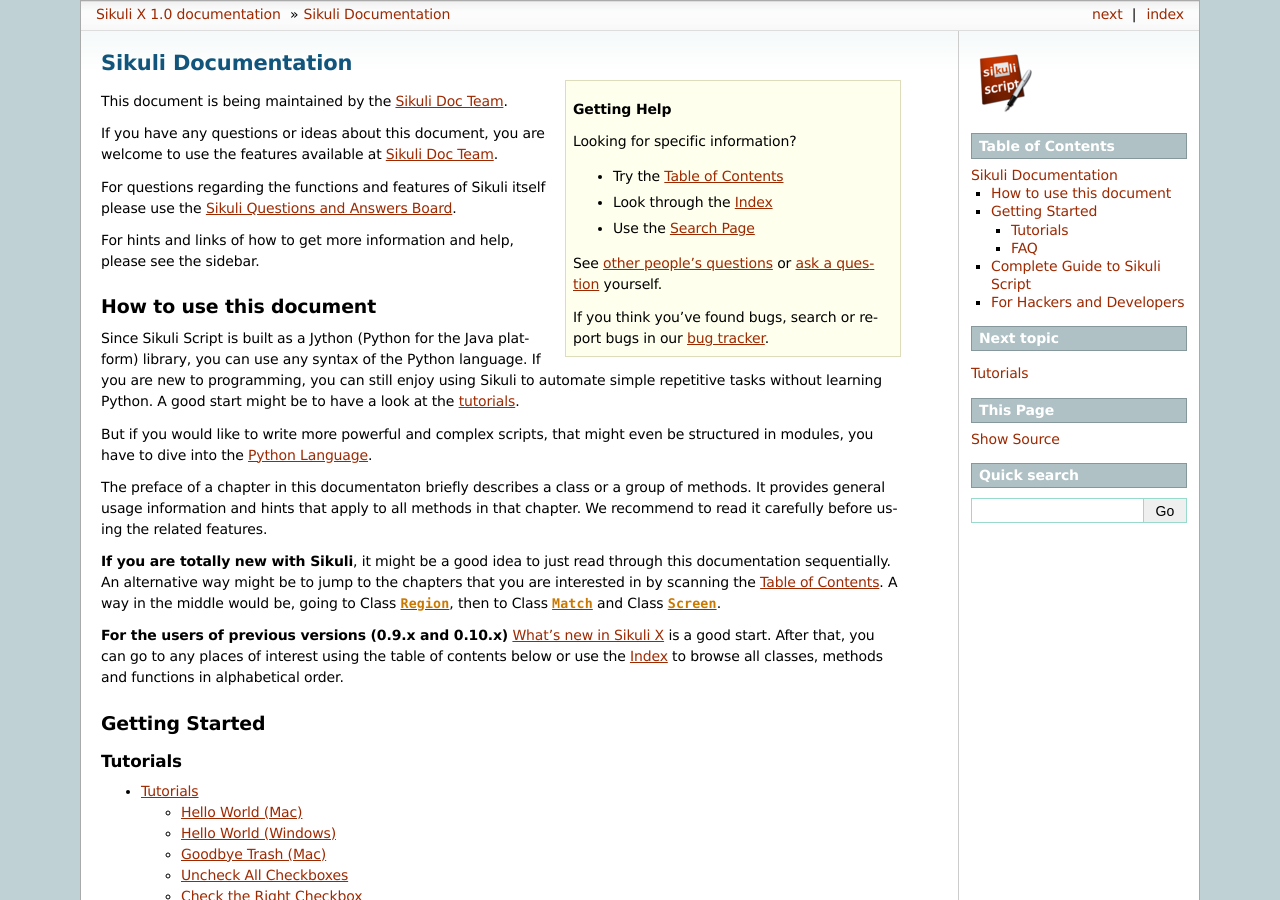
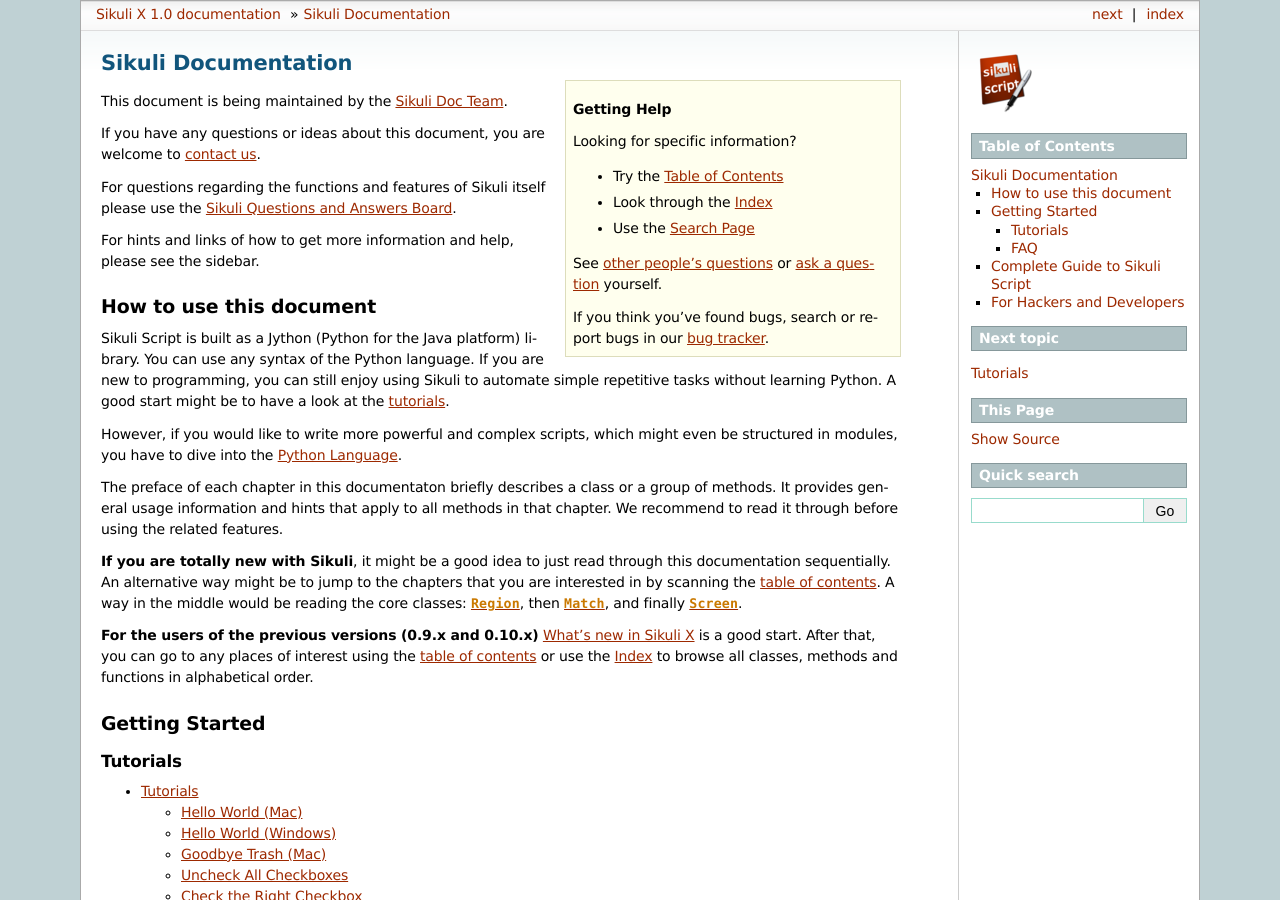
Before and after one commit to sikuli/sikuli, a Sphinx documentation site: the page built from docs/source/index.rst, in a window 1280 px wide and 900 px high. Built offline with Sphinx 7.4.7, drawn with Linux system fonts in a browser that asks for light colours; pages that are not in the unit, such as notebooks, are missing from menus; some of the changed text lies outside the part shown.

Commit message:
clean up index and empty FAQ

```diff
--- a/docs/source/FAQ.rst
+++ /dev/null
@@ -1,2 +0,0 @@
-FAQ
-===
--- a/docs/source/index.rst
+++ b/docs/source/index.rst
@@ -24,8 +24,7 @@
 <https://launchpad.net/~sikuli-doc/+members>`_.
 
 If you have any questions or ideas about this document,
-you are welcome to use the features available at `Sikuli Doc Team
-<https://launchpad.net/~sikuli-doc>`_.
+you are welcome to `contact us <https://launchpad.net/~sikuli-doc>`_.
 
 For questions regarding the
 functions and features of Sikuli itself please use the `Sikuli Questions and
@@ -37,29 +36,32 @@
 How to use this document
 ------------------------
 
-Since Sikuli Script is built as a Jython (Python for the Java platform)
-library, you can use any syntax of the Python language.  If you are new to
+Sikuli Script is built as a Jython (Python for the Java platform)
+library. You can use any syntax of the Python language.  If you are new to
 programming, you can still enjoy using Sikuli to automate simple repetitive
 tasks without learning Python. A good start might be to have a look at the :doc:`tutorials <tutorials/index>`.
 
-But if you would like to write more powerful and
-complex scripts, that might even be structured in modules, you have to dive into the `Python Language
+However, if you would like to write more powerful and
+complex scripts, which might even be structured in modules, you have to dive into the `Python Language
 <http://jythonpodcast.hostjava.net/jythonbook/en/1.0/>`_.
 
-The preface of a chapter in this documentaton briefly describes a class or a group of methods. It
-provides general usage information and hints that apply to all methods in that chapter. We
-recommend to read it carefully before using the related features.
+The preface of each chapter in this documentaton briefly describes
+a class or a group of methods. It
+provides general usage information and hints that apply to all methods in
+that chapter. We recommend to read it through before using the related features.
 
 **If you are totally new with Sikuli**, it might be a good idea to just read
 through this documentation sequentially. An alternative way might be to jump to the
-chapters that you are interested in by scanning the :doc:`Table of Contents <toc>`.
-A way in the middle would be, going to Class :py:class:`Region`,
-then to Class :py:class:`Match` and Class :py:class:`Screen`.
+chapters that you are interested in by scanning the :doc:`table of contents <toc>`.
+A way in the middle would be reading the core classes:
+:py:class:`Region`, then :py:class:`Match`, and finally :py:class:`Screen`.
 
-**For the users of previous versions (0.9.x and 0.10.x)** :doc:`What's new in
-Sikuli X <new-in-sikulix>` is a good start. After that, you can go to any
-places of interest using the table of contents below or use the :ref:`genindex`
-to browse all classes, methods and functions in alphabetical order.
+**For the users of the previous versions (0.9.x and 0.10.x)**
+:doc:`What's new in Sikuli X <new-in-sikulix>` is a good start.
+After that, you can go to any
+places of interest using the :doc:`table of contents<toc>` or
+use the :ref:`genindex` to browse all classes,
+methods and functions in alphabetical order.
 
 Getting Started
 ---------------
--- a/docs/source/toc.rst
+++ b/docs/source/toc.rst
@@ -3,16 +3,18 @@
 
 .. toctree::
    :maxdepth: 3
+   :glob:
 
    tutorials/index
    new-in-sikulix
    sikuli-script-index
-   FAQ
+   faq/*
 
 
 .. toctree::
    :maxdepth: 2
+   :glob:
 
-   devs/index
+   devs/*
    contributing
    changes
```
Also changed, not shown: other parts of docs/source/index.rst (+2 -1 lines), docs/source/devs/index.rst (deleted, +0 -8 lines).
